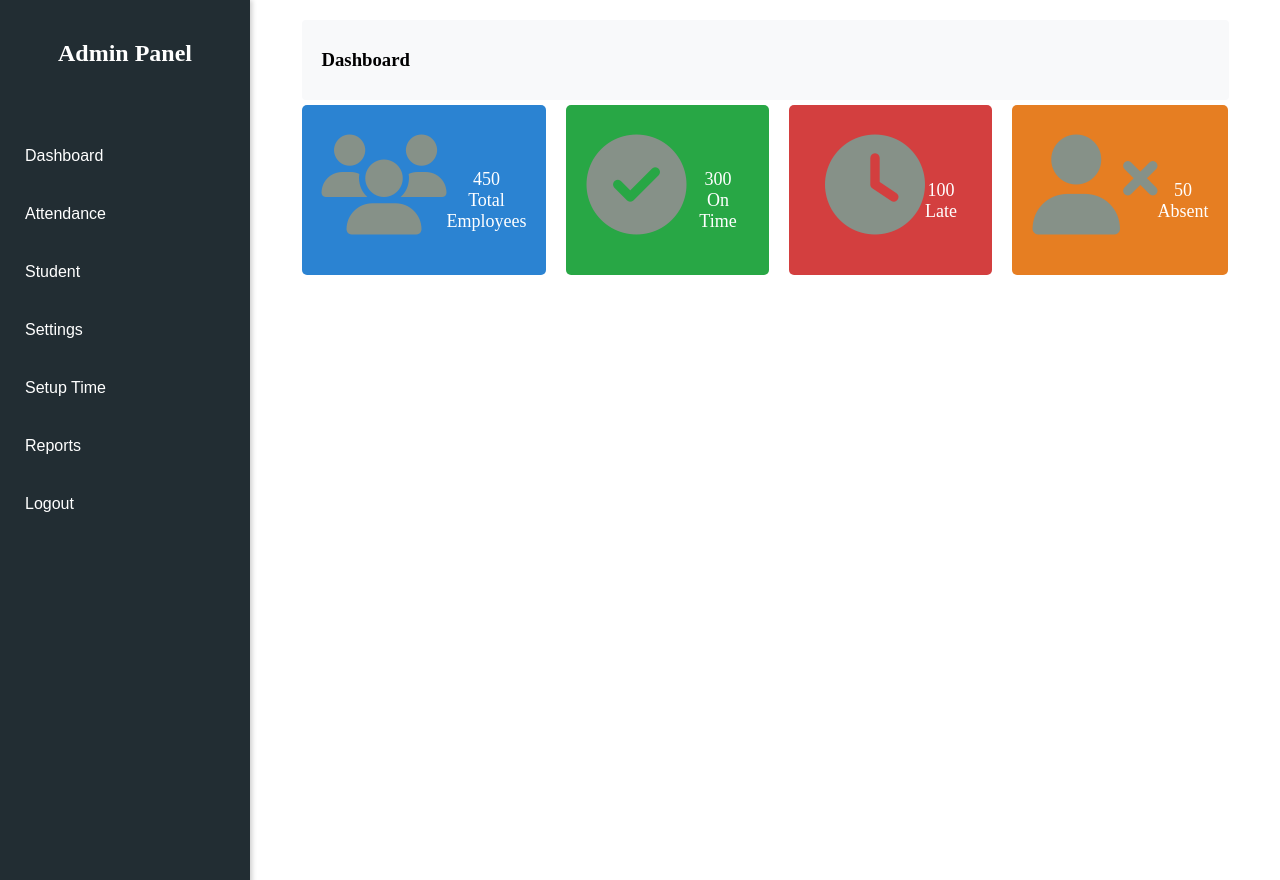
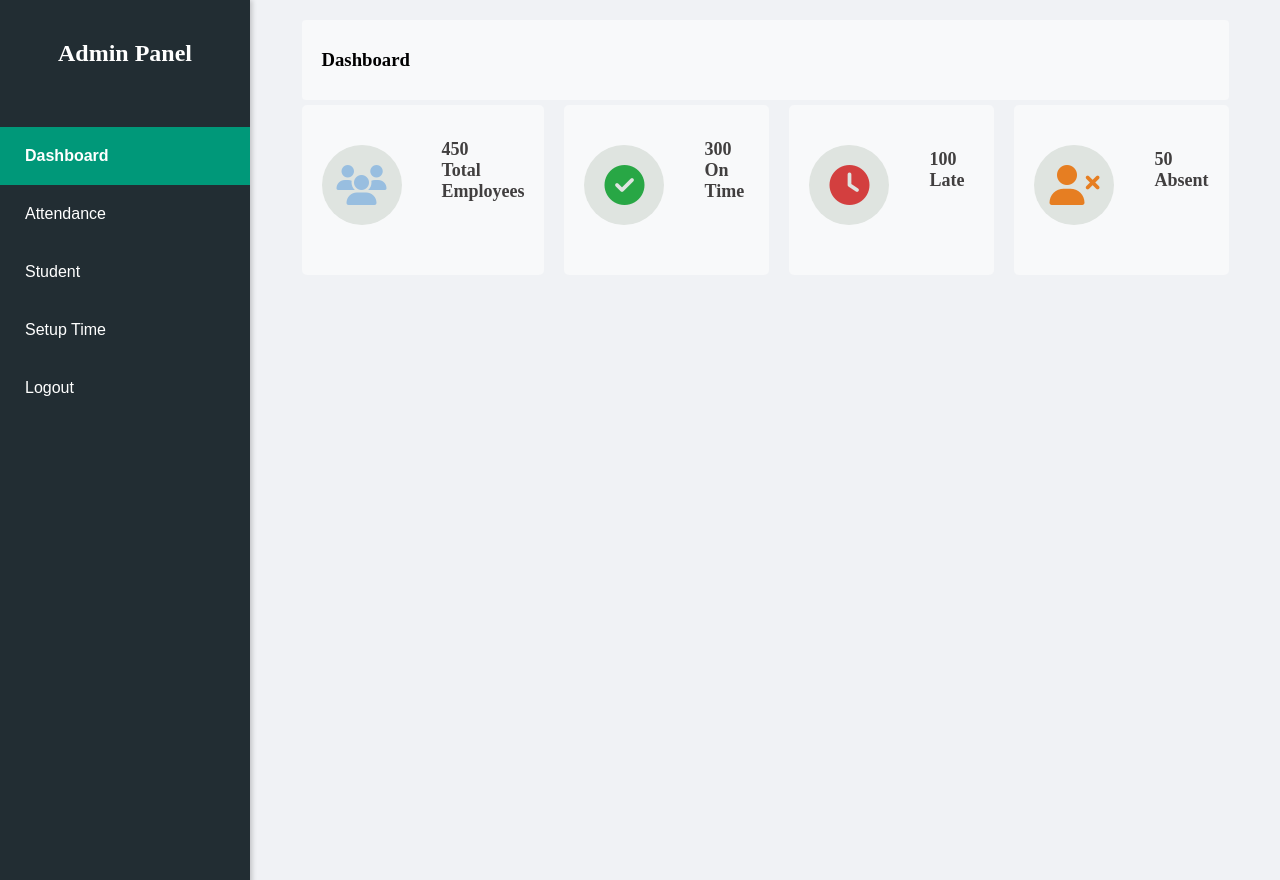
Before and after one commit to JestoniVillarta/LGU-LALA-ATTENDANCE, a PHP site: page /ADMIN/dashboard.php in a window 1280 px wide. Run offline with PHP 8.4, Linux system fonts and the light colour scheme.

Commit message:
navigation

```diff
--- a/ADMIN/CSS/attendance.css
+++ b/ADMIN/CSS/attendance.css
@@ -17,6 +17,7 @@ body {
 h3 {
     padding-left: 20px;
     color: black;
+
 }
 
 /* Button wrapper: aligns the add button to the right */
--- a/ADMIN/CSS/dashboard.css
+++ b/ADMIN/CSS/dashboard.css
@@ -1,18 +1,15 @@
 body {
     margin: 0;
     padding: 0;
+    background-color: #f0f2f5;
 }
 
-.main-content {
-    display: flex;
-    justify-content: center;
-    align-items: center;
-}
 
 .table-wrapper {
     max-width: 90%;
     margin: 0 auto; /* Centers the container horizontally */
     gap: 20px;
+
 
 }
 
@@ -35,28 +32,63 @@ h3 {
 }
 
 .card i {
-    font-size: 100px; /* Adjust icon size */
+    font-size: 40px; /* Adjust icon size */
     margin-bottom: 10px; /* Space between icon and text */
     color: #869188;
+    padding: 20px;
+    border-radius: 50%; /* Make the icon background a perfect circle */
+    display: flex;
+    justify-content: center;
+    align-items: center;
+
+
 }
 
+
 .card {
+    color: black;
     text-align: center;
     padding: 20px;
     border-radius: 10px;
-    color: white;
     font-size: 20px;
+    background-color: #f8f9fa;
+
 }
 
-.card.blue { background-color: #2b83d2; } /* A brighter shade of blue */
-.card.green { background-color: #28a745; } /* A fresh shade of green */
-.card.red { background-color: #d33f3f; } /* A vibrant red */
-.card.orange { background-color: #e67e22; } /* A rich orange */
+.card.blue i{
+    color: #98bee0;
+    background-color: #dfe4e0;
+    width: 40px;
+    height: 40px;
+}
+
+.card.green i{
+    color: #28a745;
+    background-color: #dfe4e0;
+    width: 40px;
+    height: 40px;
+ }
+
+.card.red i{
+    color: #d33f3f;
+    background-color: #dfe4e0;
+    width: 40px;
+    height: 40px;
+
+}
+
+.card.orange i{
+    color: #e67e22;
+    background-color: #dfe4e0;
+    width: 40px;
+    height: 40px;
+
+ }
 
 
 
 .card {
-    text-align: center;
+
     color: white;
     border-radius: 5px;
     font-size: 18px;
@@ -74,3 +106,13 @@ h3 {
     width: 100%;
     gap: 20px; /* Adds gap between cards */
 }
+
+span {
+
+text-align: left;
+margin-bottom: 40px;
+margin-left: 40px;
+width: 100%;
+color: rgb(65, 63, 63);
+font-weight: bold;
+}
--- a/ADMIN/CSS/set_time.css
+++ b/ADMIN/CSS/set_time.css
@@ -4,6 +4,7 @@ body {
     align-items: center;
     margin: 0;
     padding: 0;
+    background-color: #f0f2f5;
 }
 
 .header-container, .form_wrapper {
--- a/ADMIN/CSS/sidenav.css
+++ b/ADMIN/CSS/sidenav.css
@@ -44,6 +44,13 @@
     box-shadow: 0 4px 8px rgba(0, 152, 121, 0.3); /* Softer glow effect */
 }
 
+/* Active Button Style */
+.sidebar ul li button.active {
+    background-color: #009879;
+    color: white;
+    font-weight: bold;
+}
+
 /* Apply background color to the entire page */
 body {
     margin-left: 250px; /* Offset for the sidebar */
--- a/ADMIN/CSS/student_records.css
+++ b/ADMIN/CSS/student_records.css
@@ -106,7 +106,7 @@ table tr:hover {
     font-weight: bold;
 }
 
-.add-btn:hover {
+.back-btn:hover {
     background-color: #007f65;
 }
 
--- a/ADMIN/JS/sidenav.js
+++ b/ADMIN/JS/sidenav.js
@@ -1,13 +1,28 @@
+
 document.addEventListener("DOMContentLoaded", function () {
-    const buttons = document.querySelectorAll(".sidebar ul li button");
+    const buttons = document.querySelectorAll(".sidebar button");
 
     buttons.forEach(button => {
         button.addEventListener("click", function () {
-            // Remove active class from all buttons
+            // Remove "active" class from all buttons
             buttons.forEach(btn => btn.classList.remove("active"));
 
-            // Add active class to the clicked button
+            // Add "active" class to the clicked button
             this.classList.add("active");
+
+            // Navigate to the corresponding page
+            const pageUrl = this.getAttribute("data-url");
+            if (pageUrl) {
+                window.location.href = pageUrl;
+            }
         });
     });
+
+    // Highlight the active button based on the current page URL
+    const currentPage = window.location.pathname.split("/").pop();
+    buttons.forEach(button => {
+        if (button.getAttribute("data-url") === currentPage) {
+            button.classList.add("active");
+        }
+    });
 });
--- a/ADMIN/dashboard.php
+++ b/ADMIN/dashboard.php
@@ -6,6 +6,7 @@
     <title>Employee Attendance Dashboard</title>
     <link rel="stylesheet" href="CSS/dashboard.css">
     <link rel="stylesheet" href="https://cdnjs.cloudflare.com/ajax/libs/font-awesome/6.7.2/css/all.min.css" />
+
 </head>
 <body>
 
@@ -21,20 +22,20 @@
     <div class="main-content">
         <div class="cards">
             <div class="card blue">
-                <i class="fas fa-users"></i>
-                <br>450<br>Total Employees
+                <i class="fa-solid fa-users"></i>
+                <br><span class="text-blue">450<br>Total Employees</span>
             </div>
             <div class="card green">
                 <i class="fas fa-check-circle"></i>
-                <br>300<br>On Time
+                <br><span class="text-green">300<br>On Time</span>
             </div>
             <div class="card red">
                 <i class="fas fa-clock"></i>
-                <br>100<br>Late
+                <br><span class="text-red">100<br>Late</span>
             </div>
             <div class="card orange">
                 <i class="fas fa-user-times"></i>
-                <br>50<br>Absent
+                <br><span class="text-orange">50<br>Absent</span>
             </div>
         </div>
     </div>
--- a/ADMIN/edit_students.php
+++ b/ADMIN/edit_students.php
@@ -53,6 +53,8 @@ if ($_SERVER["REQUEST_METHOD"] == "POST") {
     <meta name="viewport" content="width=device-width, initial-scale=1.0">
     <title>Edit Student</title>
      <link rel="stylesheet" href="CSS/edit_students.css">
+     <link rel="stylesheet" href="https://cdnjs.cloudflare.com/ajax/libs/font-awesome/6.7.2/css/all.min.css" />
+
 </head>
 <body>
 
@@ -62,6 +64,7 @@ if ($_SERVER["REQUEST_METHOD"] == "POST") {
 
     <div class="header_text">
         <h3>Edit Student Information</h3>
+        <a href="student.php" class="back-btn"><i class="fa-solid fa-backward"></i> Back</a>
     </div>
 
 
@@ -92,7 +95,6 @@ if ($_SERVER["REQUEST_METHOD"] == "POST") {
 
         <button type="submit" class="update-btn">Update Student</button>
 
-        <a href="student.php">Back to Dashboard</a>
 
     </form>
 
--- a/ADMIN/set_time.php
+++ b/ADMIN/set_time.php
@@ -63,11 +63,7 @@ if ($_SERVER["REQUEST_METHOD"] == "POST") {
     $stmt = $conn->prepare($query);
     $stmt->bind_param('ssssssss', $start_time_12hr, $start_time_end_12hr, $morning_time_out_12hr, $morning_time_out_end_12hr, $afternoon_time_in_12hr, $afternoon_time_in_end_12hr, $afternoon_time_out_12hr, $afternoon_time_out_end_12hr);
 
-    if ($stmt->execute()) {
-        echo "Attendance time updated successfully!";
-    } else {
-        echo "Error updating attendance time: " . $stmt->error;
-    }
+
 
     $stmt->close();
 }
--- a/ADMIN/sidenav.php
+++ b/ADMIN/sidenav.php
@@ -3,7 +3,7 @@
 <head>
     <meta charset="UTF-8">
     <meta name="viewport" content="width=device-width, initial-scale=1.0">
-    <title>Document</title>
+    <title>Admin Panel</title>
     <link rel="stylesheet" href="CSS/sidenav.css">
 </head>
 <body>
@@ -12,16 +12,18 @@
     <div class="sidebar">
         <h2>Admin Panel</h2>
         <ul>
-        <li><button onclick="location.href='dashboard.php'">Dashboard</button></li>
-        <li><button onclick="location.href='attendance.php'">Attendance</button></li>
-        <li><button onclick="location.href='student.php'">Student</button></li>
-            <li><button onclick="location.href='settings.php'">Settings</button></li>
-            <li><button onclick="location.href='set_time.php'">Setup Time</button></li>
-            <li><button onclick="location.href='reports.php'">Reports</button></li>
-            <li><button onclick="location.href='../logout.php'">Logout</button></li>
+            <li><button id="dashboard" data-url="dashboard.php">Dashboard</button></li>
+            <li><button id="attendance" data-url="attendance.php">Attendance</button></li>
+            <li><button id="student" data-url="student.php">Student</button></li>
+            <li><button id="set_time" data-url="set_time.php">Setup Time</button></li>
+            <li><button id="logout" data-url="../logout.php">Logout</button></li>
         </ul>
     </div>
 
+
 </body>
 
+
+<script src="JS/sidenav.js"></script>
+
 </html>
```
Also changed, not shown: ADMIN/CSS/edit_students.css (+18 -4 lines).
